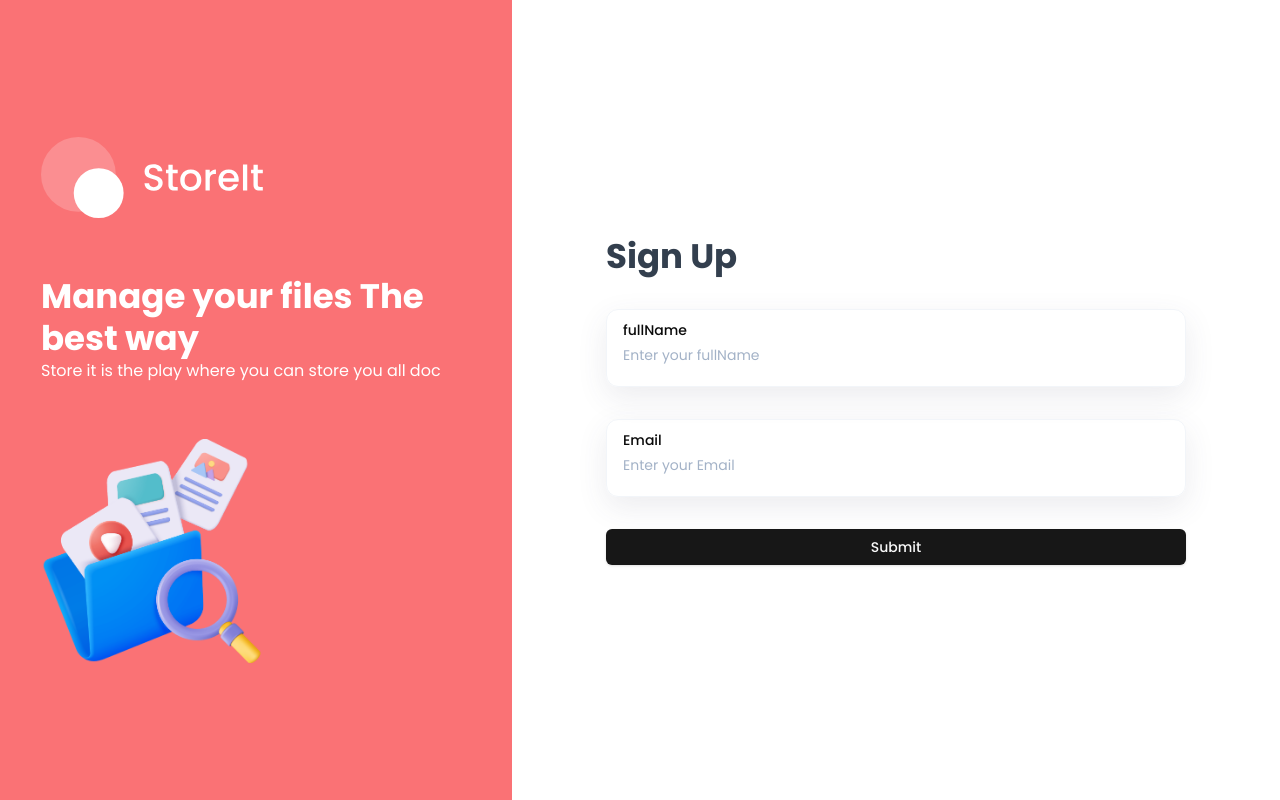
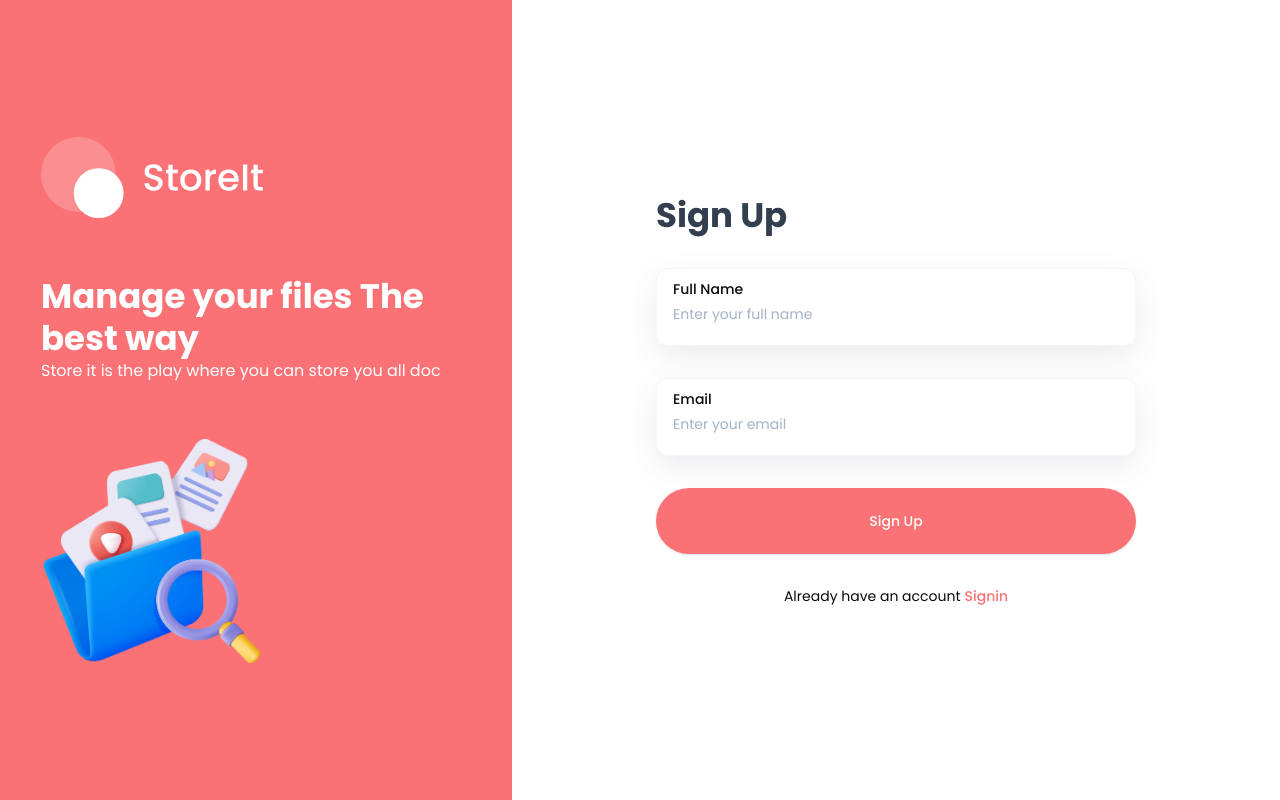
Before and after one commit to abhishekraut01/StoreIT, a Next.js app: page /sign-up in a window 1280 px wide. Built offline with nearby package versions, Linux system fonts and the light colour scheme.

Commit message:
done signup and signin pages

```diff
--- a/app/globals.css
+++ b/app/globals.css
@@ -297,7 +297,7 @@
 
   /* AuthForm */
   .auth-form {
-    @apply flex max-h-[800px] w-full max-w-[580px] flex-col justify-center space-y-6 transition-all lg:h-full lg:space-y-8 !important;
+    @apply flex max-h-[800px] w-full max-w-[480px] flex-col justify-center space-y-6 transition-all lg:h-full lg:space-y-8 !important;
   }
   .form-title {
     @apply h1 text-center text-light-100 md:text-left !important;
--- a/components/AuthFrom.tsx
+++ b/components/AuthFrom.tsx
@@ -3,9 +3,10 @@
 import { zodResolver } from '@hookform/resolvers/zod'
 import { useForm } from 'react-hook-form'
 import { z } from 'zod'
+import { useState } from 'react'
+import Image from 'next/image'
 
 import { Button } from '@/components/ui/button'
-
 import {
   Form,
   FormControl,
@@ -14,53 +15,56 @@ import {
   FormLabel,
   FormMessage,
 } from '@/components/ui/form'
+
 import { Input } from '@/components/ui/input'
+import Link from 'next/link'
 
 const formSchema = z.object({
   fullName: z.string().min(2, {
-    message: 'Username must be at least 2 characters.',
+    message: 'Full name must be at least 2 characters.',
   }),
-  Email: z.string().email().min(2, {
-    message: 'Username must be at least 2 characters.',
+  email: z.string().email({
+    message: 'Enter a valid email.',
   }),
 })
 
-type authFromT = {
+type AuthFormProps = {
   type: 'sign-in' | 'sign-up'
 }
 
-const AuthFrom = (type: authFromT) => {
-  // 1. Define your form.
+const AuthForm = ({ type }: AuthFormProps) => {
+  const [loading, setLoading] = useState(false)
+  const [errorMessage, setErrorMessage] = useState('')
+
   const form = useForm<z.infer<typeof formSchema>>({
     resolver: zodResolver(formSchema),
     defaultValues: {
       fullName: '',
+      email: '',
     },
   })
 
-  // 2. Define a submit handler.
   function onSubmit(values: z.infer<typeof formSchema>) {
-    // Do something with the form values.
-    // ✅ This will be type-safe and validated.
+    setLoading(true)
     console.log(values)
+    setTimeout(() => setLoading(false), 1500)
   }
 
   return (
-    <>
     <Form {...form}>
       <form onSubmit={form.handleSubmit(onSubmit)} className="auth-form">
-          <h1 className="form-title">{type.type === 'sign-up' ? 'Sign Up' : 'Sign In'}</h1>
-          {type.type === 'sign-up' && (
+        <h1 className="form-title">{type === 'sign-up' ? 'Sign Up' : 'Sign In'}</h1>
+
+        {type === 'sign-up' && (
           <FormField
             control={form.control}
             name="fullName"
             render={({ field }) => (
               <FormItem>
                 <div className="shad-form-item">
-                    <FormLabel className="shad-from-label">fullName</FormLabel>
-
+                  <FormLabel className="shad-from-label">Full Name</FormLabel>
                   <FormControl>
-                      <Input className="shad-input" placeholder="Enter your fullName" {...field} />
+                    <Input className="shad-input" placeholder="Enter your full name" {...field} />
                   </FormControl>
                 </div>
                 <FormMessage className="shad-form-message" />
@@ -68,29 +72,51 @@ const AuthFrom = (type: authFromT) => {
             )}
           />
         )}
+
         <FormField
           control={form.control}
-            name="Email"
+          name="email"
           render={({ field }) => (
             <FormItem>
               <div className="shad-form-item">
                 <FormLabel className="shad-from-label">Email</FormLabel>
-
                 <FormControl>
-                    <Input className="shad-input" placeholder="Enter your Email" {...field} />
+                  <Input className="shad-input" placeholder="Enter your email" {...field} />
                 </FormControl>
               </div>
               <FormMessage className="shad-form-message" />
             </FormItem>
           )}
         />
-          <Button type="submit">Submit</Button>
+
+        <Button className="form-submit-button" type="submit" disabled={loading}>
+          {type === 'sign-in' ? 'Sign In' : 'Sign Up'}
+          {loading && (
+            <Image
+              src="/assets/icons/loader.svg"
+              alt="Loading..."
+              width={25}
+              height={25}
+              className="ml-2"
+            />
+          )}
+        </Button>
+        {errorMessage && <p className="error-message">{errorMessage}</p>}
+        <div className="body-2 flex justify-center">
+          <p className="text-white-100">
+            {type === 'sign-in' ? "Don't have an account" : 'Already have an account'}
+          </p>
+
+          <Link
+            className="ml-1 font-medium text-brand"
+            href={type === 'sign-in' ? '/sign-up' : 'sign-in'}
+          >
+            {type === 'sign-in' ? 'Signup' : 'Signin'}
+          </Link>
+        </div>
       </form>
     </Form>
-
-      {/* OPT VARificaltion */}
-    </>
   )
 }
 
-export default AuthFrom
+export default AuthForm
```
Lines whose indentation alone changed are shown as unchanged.
